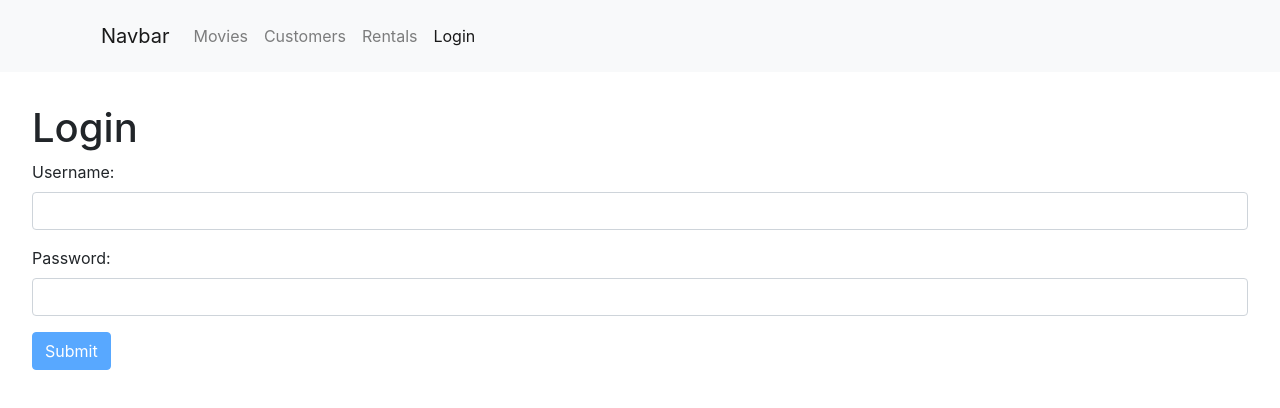
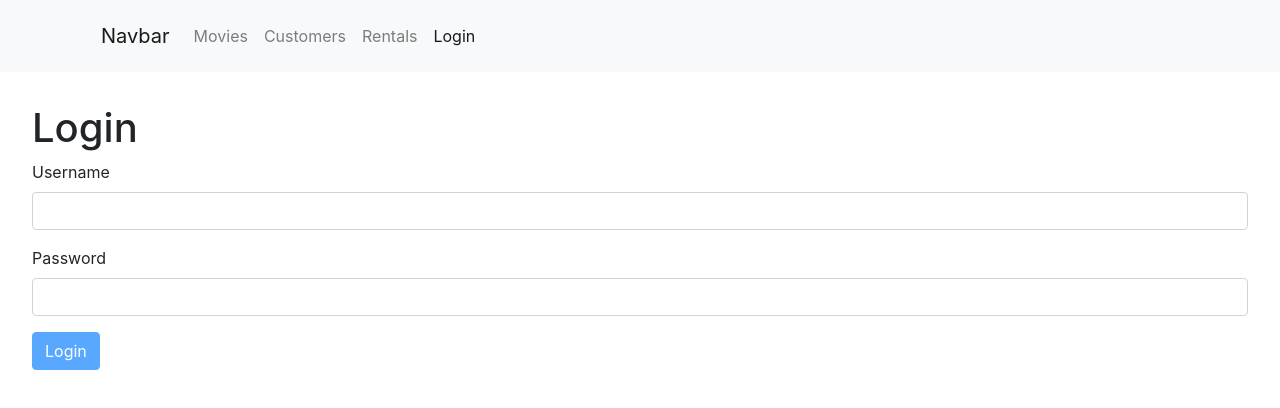
Before and after one commit to kaitim/react-ex, a React (Create React App) app: page /login in a window 1280 px wide. Shown: the top 408 px of the page. Built offline with nearby package versions, Linux system fonts and the light colour scheme.

Commit message:
Build input helper.

```diff
--- /dev/null
+++ b/src/components/common/form.jsx
@@ -0,0 +1,69 @@
+import { Component } from "react";
+import Joi from "joi-browser";
+import Input from "./input";
+
+class Form extends Component {
+  state = { data: {}, errors: {} };
+
+  validate = () => {
+    const options = { abortEarly: false };
+    const { error } = Joi.validate(this.state.data, this.schema, options);
+    if (!error) return null;
+
+    const errors = {};
+    for (let item of error.details) errors[item.path[0]] = item.message;
+    return errors;
+  };
+
+  validateProperty = ({ name, value }) => {
+    const obj = { [name]: value };
+    const schema = { [name]: this.schema[name] };
+    const { error } = Joi.validate(obj, schema);
+    return error ? error.details[0].message : null;
+  };
+
+  handleSubmit = (e) => {
+    const errors = this.validate();
+    this.setState({ errors: errors || {} });
+
+    e.preventDefault();
+
+    this.doSubmit();
+  };
+
+  handleChange = ({ currentTarget: input }) => {
+    const errors = { ...this.state.errors };
+    const errorMessage = this.validateProperty(input);
+    if (errorMessage) errors[input.name] = errorMessage;
+    else delete errors[input.name];
+
+    const data = { ...this.state.data };
+    data[input.name] = input.value;
+    this.setState({ data, errors });
+  };
+
+  renderButton(label) {
+    return (
+      <button disabled={this.validate()} className="btn btn-primary">
+        {label}
+      </button>
+    );
+  }
+
+  renderInput(name, label, type = "text") {
+    const { data, errors } = this.state;
+
+    return (
+      <Input
+        type={type}
+        label={label}
+        name={name}
+        value={data[name]}
+        onChange={this.handleChange}
+        error={errors[name]}
+      />
+    );
+  }
+}
+
+export default Form;
--- a/src/components/common/input.jsx
+++ b/src/components/common/input.jsx
@@ -1,17 +1,10 @@
 import React from "react";
 
-const Input = ({ name, label, value, onChange, error }) => {
+const Input = ({ name, label, error, ...rest }) => {
   return (
     <div className="form-group">
       <label htmlFor={name}>{label}</label>
-      <input
-        value={value}
-        onChange={onChange}
-        name={name}
-        id={name}
-        type="text"
-        className="form-control"
-      />
+      <input {...rest} name={name} id={name} className="form-control" />
       {error && <div className="alert alert-danger">{error}</div>}
     </div>
   );
--- a/src/components/loginForm.jsx
+++ b/src/components/loginForm.jsx
@@ -1,75 +1,27 @@
-import React, { Component } from "react";
-import Input from "./common/input";
+import React from "react";
 import Joi from "joi-browser";
+import Form from "./common/form";
 
-class LoginForm extends Component {
-  state = { account: { username: "", password: "" }, errors: {} };
+class LoginForm extends Form {
+  state = { data: { username: "", password: "" }, errors: {} };
 
   schema = {
     username: Joi.string().required().label("Username"),
     password: Joi.string().required().label("Password"),
   };
 
-  validate = () => {
-    const options = { abortEarly: false };
-    const { error } = Joi.validate(this.state.account, this.schema, options);
-    if (!error) return null;
-
-    const errors = {};
-    for (let item of error.details) errors[item.path[0]] = item.message;
-    return errors;
-  };
-
-  validateProperty = ({ name, value }) => {
-    const obj = { [name]: value };
-    const schema = { [name]: this.schema[name] };
-    const { error } = Joi.validate(obj, schema);
-    return error ? error.details[0].message : null;
-  };
-
-  handleSubmit = (e) => {
-    const errors = this.validate();
-    this.setState({ errors: errors || {} });
-
-    e.preventDefault();
-    // get from server
-  };
-
-  handleChange = ({ currentTarget: input }) => {
-    const errors = { ...this.state.errors };
-    const errorMessage = this.validateProperty(input);
-    if (errorMessage) errors[input.name] = errorMessage;
-    else delete errors[input.name];
-
-    const account = { ...this.state.account };
-    account[input.name] = input.value;
-    this.setState({ account, errors });
+  doSubmit = () => {
+    console.log("doSubmit");
   };
 
   render() {
-    const { account, errors } = this.state;
-
     return (
       <div>
         <h1>Login</h1>
         <form onSubmit={this.handleSubmit}>
-          <Input
-            label="Username: "
-            name="username"
-            onChange={this.handleChange}
-            value={account.username}
-            error={errors.username}
-          />
-          <Input
-            label="Password: "
-            name="password"
-            onChange={this.handleChange}
-            value={account.password}
-            error={errors.password}
-          />
-          <button disabled={this.validate()} className="btn btn-primary">
-            Submit
-          </button>
+          {this.renderInput("username", "Username")}
+          {this.renderInput("password", "Password", "password")}
+          {this.renderButton("Login")}
         </form>
       </div>
     );
```
